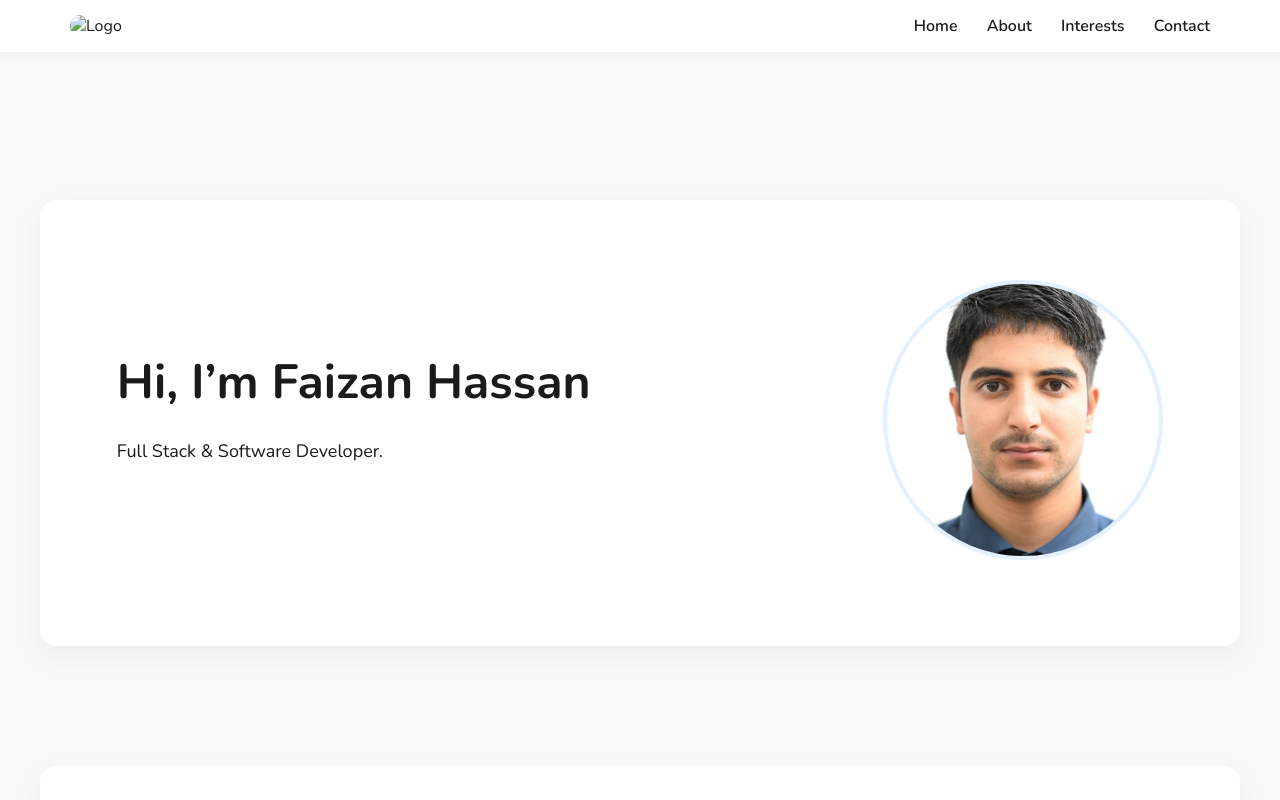
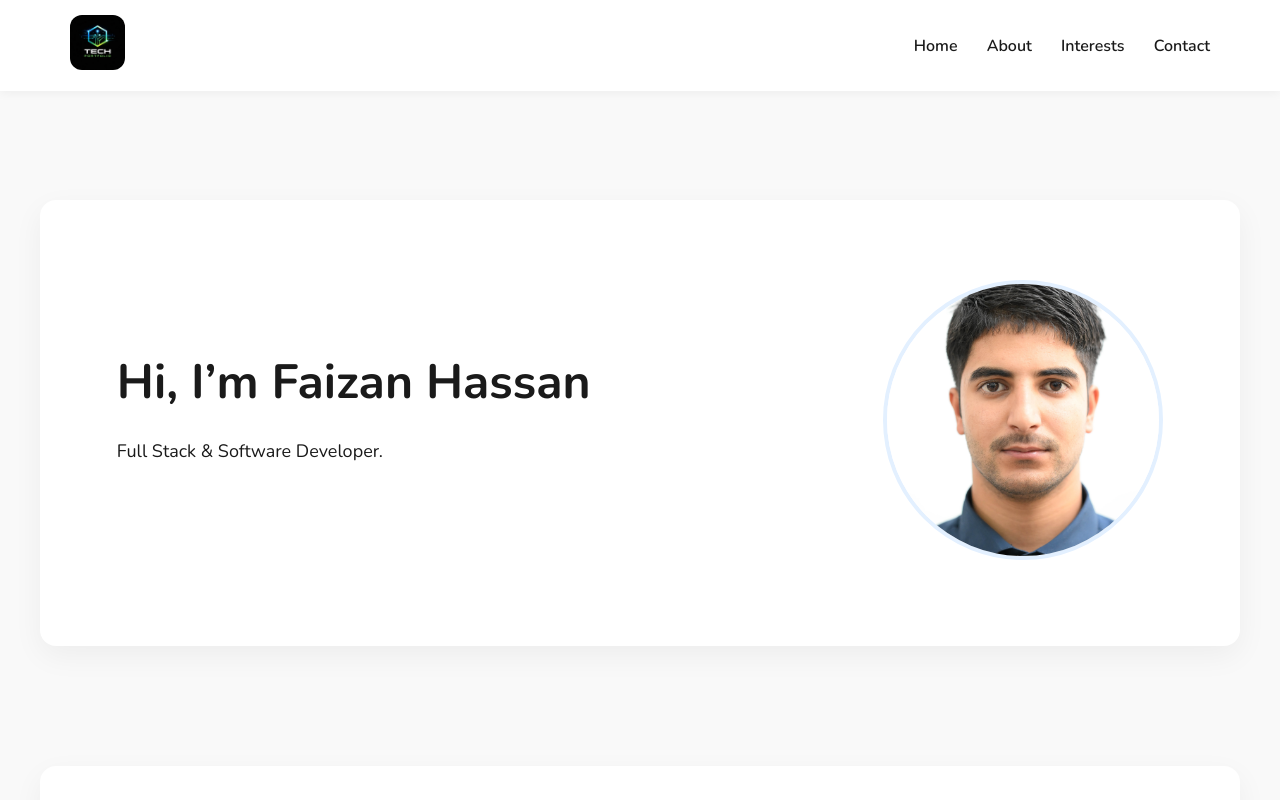
Before and after one commit to faizan07-prog/new-project, a website: page index.html in a window 1280 px wide. Shown: the top 800 px of the page. Drawn offline with nearby package versions, Linux system fonts and the light colour scheme.

Commit message:
New changes

```diff
--- a/index.html
+++ b/index.html
@@ -21,7 +21,7 @@
     <header>
       <nav class="navbar">
         <div class="logo">
-          <img src="logo.jpeg.jpeg" alt="Logo" />
+          <img src="logo.jpeg" alt="Logo" />
         </div>
         <div class="nav-links">
           <a href="#home">Home</a>
```
